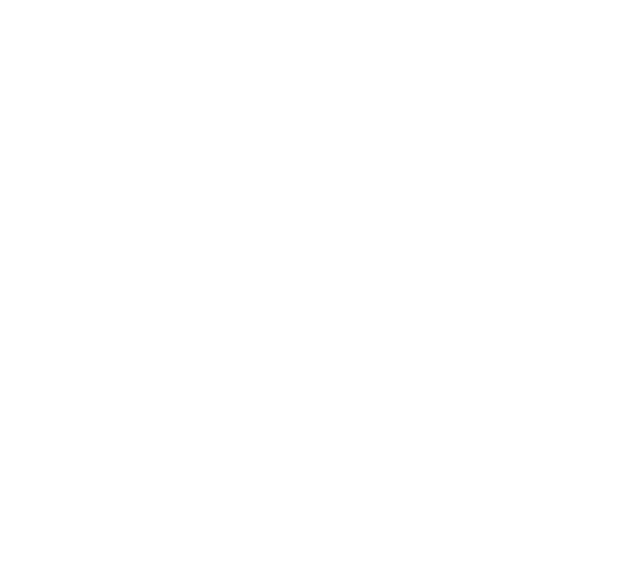
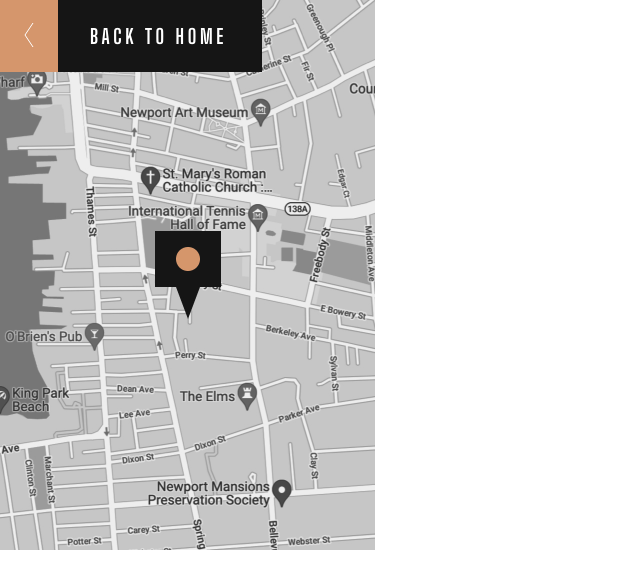
Before and after one commit to Oleksandr-Berd/art-gallery, a React (Create React App) app: page /location in a window 1280 px wide. Before the commit this address had no page. Shown: the top 588 px of the page, without its empty margins (0-640 px from the left). Built offline with nearby package versions, Linux system fonts and the light colour scheme.

Commit message:
location map mob is done

```diff
--- a/src/App.tsx
+++ b/src/App.tsx
@@ -2,14 +2,16 @@
 import { Route, Routes } from 'react-router-dom';
 
 import HomePage from './pages/Home/Home';
+import LocationPage from './pages/LocationPage/LocationPage';
 
 function App() {
   return (
-   <main>
-    <Routes>
-      <Route path='/' element={<HomePage/>}/>
-    </Routes>
-   </main>
+    <main>
+      <Routes>
+        <Route path="/" element={<HomePage />} />
+        <Route path="/location" element={<LocationPage />} />
+      </Routes>
+    </main>
   );
 }
 
--- /dev/null
+++ b/src/components/Map/Map.tsx
@@ -0,0 +1,13 @@
+import * as SC from "./MapStyled"
+
+import map from "../../assets/images/maps_mob.jpg"
+
+const Map = () => {
+    return ( <div>
+        <SC.MapWrapper>
+            <img src={map} alt="map" />
+        </SC.MapWrapper>
+    </div> );
+}
+
+export default Map;
--- /dev/null
+++ b/src/components/Map/MapStyled.ts
@@ -0,0 +1,11 @@
+import styled from "@emotion/styled";
+
+export const MapWrapper = styled.div`
+width: 375px;
+height: 550px;
+
+& > img{
+    width: 100%;
+    height: 100%;
+}
+`
--- /dev/null
+++ b/src/pages/LocationPage/LocationPage.tsx
@@ -0,0 +1,13 @@
+import * as SC from "./LocationPageStyled"
+
+import Map from "../../components/Map/Map";
+import ButtonLocation from "../../ui/ButtonLocation/ButtonLocation";
+
+const LocationPage:React.FC = () => {
+    return ( <SC.LocationPageStyled>
+        <ButtonLocation/>
+        <Map/>
+    </SC.LocationPageStyled> );
+}
+
+export default LocationPage;
--- /dev/null
+++ b/src/pages/LocationPage/LocationPageStyled.ts
@@ -0,0 +1,5 @@
+import styled from "@emotion/styled";
+
+export const LocationPageStyled = styled.div`
+position: relative;
+`
--- a/src/ui/ButtonLocation/ButtonLocation.tsx
+++ b/src/ui/ButtonLocation/ButtonLocation.tsx
@@ -3,6 +3,9 @@
 import * as SC from "./ButtonLocationStyled";
 
 import { ReactComponent as ArrowMob } from "../../assets/images/button_arrow_mob.svg";
+import { ReactComponent as ArrowBack } from "../../assets/images/ArrowBack.svg";
+import { ButtonWrapperLocation } from './ButtonLocationStyled';
+
 
 const ButtonLocation = () => {
   const location = useLocation();
@@ -10,24 +13,30 @@
 const path:string = location.pathname
 
   return (
-    <SC.ButtonWrapper>
+    <>
       {path === "/location" ? (
-        <SC.ArrowCon>
-          <ArrowMob />
-        </SC.ArrowCon>
-      ) : null}
-      <SC.LinkCon>
-        <a href="/location">
-          {path === "/" ? "our location" : "back to home"}
+        <SC.ButtonWrapperLocation>
+          <SC.ArrowCon>
+            <ArrowBack />
+          </SC.ArrowCon>
 
-        </a>
-      </SC.LinkCon>
-      {path === "/" ? (
-        <SC.ArrowCon>
-          <ArrowMob />
-        </SC.ArrowCon>
-      ) : null}
-    </SC.ButtonWrapper>
+          <SC.LinkCon>
+            <a href="/">back to home</a>
+          </SC.LinkCon>
+        </SC.ButtonWrapperLocation>
+      ) : (
+        <SC.ButtonWrapper>
+          <SC.LinkCon>
+            <a href="/location">
+             our location
+            </a>
+          </SC.LinkCon>
+            <SC.ArrowCon>
+              <ArrowMob />
+            </SC.ArrowCon>
+        </SC.ButtonWrapper>
+      )}
+    </>
   );
 };
 
--- a/src/ui/ButtonLocation/ButtonLocationStyled.ts
+++ b/src/ui/ButtonLocation/ButtonLocationStyled.ts
@@ -1,6 +1,22 @@
 import styled from "@emotion/styled";
 
+
 export const ButtonWrapper = styled.div`
+
+  display: flex;
+  flex-direction: row;
+  align-items: center;
+
+  margin-left: 16px;
+`;
+
+export const ButtonWrapperLocation = styled.div`
+position: absolute;
+top: 0;
+left: 0;
+
+transform: translateX(-16px);
+
   display: flex;
   flex-direction: row;
   align-items: center;
@@ -27,7 +43,6 @@
 `;
 
 export const ArrowCon = styled.div`
-
   padding-top: 21.25px;
   padding-bottom: 21.25px;
   padding-left: 24px;
```
Also changed, not shown: src/assets/images/ArrowBack.svg (added), src/assets/images/maps_mob.jpg (added).
